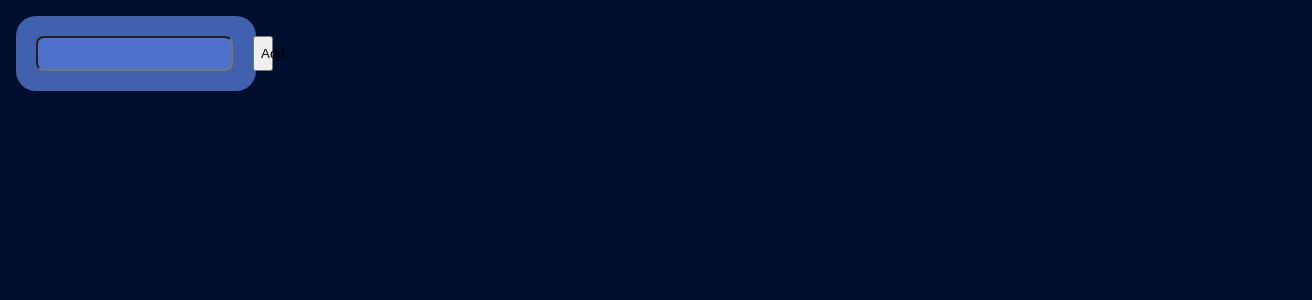
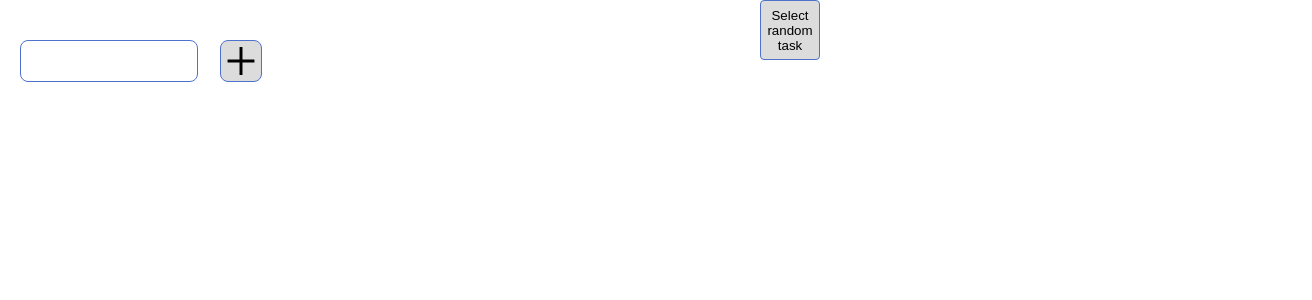
Before and after one commit to DavidVas/Task-Generator, a React (Create React App) app: page / in a window 1280 px wide. Shown: the top 300 px of the page, 1312 px wide, since content can reach past the window. Built offline with nearby package versions, Linux system fonts and the light colour scheme; the HTML template or start-up script is replaced by a standard one.

Commit message:
Fix scrolling box

```diff
--- a/package.json
+++ b/package.json
@@ -12,6 +12,7 @@
     "@types/react-dom": "^18.0.10",
     "react": "^18.2.0",
     "react-dom": "^18.2.0",
+    "react-icons": "^4.7.1",
     "react-scripts": "5.0.1",
     "typescript": "^4.9.4",
     "web-vitals": "^2.1.4"
--- a/src/App.tsx
+++ b/src/App.tsx
@@ -1,18 +1,44 @@
 import { useState } from "react";
 import AddTask from "./Components/AddTask";
+import Button from "./Components/Button";
 import Stack from "./Components/Stack";
 import Task, { TaskModel } from "./Components/Task";
+import Tile from "./Components/Tile";
 
 function App() {
   const [tasks, setTasks] = useState<TaskModel[]>([]);
+  const [selectedTask, setSelectedTask] = useState<TaskModel>();
+
+  const addTaskFunction = (name: string) => {
+    setTasks(oldTasks => [...oldTasks, { name: name, weight: 1 }, { name: name, weight: 1 },{ name: name, weight: 1 },{ name: name, weight: 1 },{ name: name, weight: 1 },{ name: name, weight: 1 },{ name: name, weight: 1 },{ name: name, weight: 1 },{ name: name, weight: 1 }, { name: name, weight: 1 },{ name: name, weight: 1 },{ name: name, weight: 1 },{ name: name, weight: 1 },{ name: name, weight: 1 },{ name: name, weight: 1 },{ name: name, weight: 1 },{ name: name, weight: 1 },{ name: name, weight: 1 },{ name: name, weight: 1 },])
+  };
+
+  const selectRandomTask = () => {
+    const selectedIndex = Math.floor(Math.random() * tasks.length);
+    setSelectedTask(tasks[selectedIndex]);
+  }
 
   return (
-    <div style={{background: "#010E2D", width: "100%", minWidth: "100vh", height: "100vh", minHeight: "100vh", padding: "16px" }}>
-      <Stack>
-        {tasks.map((task) => <Task name={task.name} weight={task.weight}/>)}
-        <AddTask addTask={(name: string) => {
-            setTasks(oldTasks => [...oldTasks, {name: name, weight: 1}])
-          }}/>
+    <div style={{ height: "100vh", overflow: "hidden" }}>
+      <Stack orientation="horizontal">
+
+        <div style={{ boxSizing: "border-box", padding: "20px", height: "100vh", overflowY: "scroll" }}>
+          <Stack>
+            <Stack gridGap="8px">
+              {tasks.map((task) => <Task name={task.name} weight={task.weight} />)}
+            </Stack>
+            <AddTask addTask={addTaskFunction} />
+          </Stack>
+        </div>
+
+        <Stack>
+          <Button onClick={selectRandomTask} size={"60px"} />
+          {selectedTask &&
+            <Tile>
+              {selectedTask?.name}
+            </Tile>}
+        </Stack>
+
       </Stack>
     </div>
   );
--- /dev/null
+++ b/src/Components/AddTask.css
@@ -0,0 +1,10 @@
+.button {
+    border-radius: 4px;
+    border: 1px solid #4e72cc;
+    background-color: #dcdcdc;
+}
+
+.button:active {
+    background-color: #a3a3a3;
+    border: 2px solid #4e72cc;
+}
--- a/src/Components/AddTask.tsx
+++ b/src/Components/AddTask.tsx
@@ -1,5 +1,6 @@
 import { useState } from "react";
 import Tile from "./Tile";
+import { AiOutlinePlus } from "react-icons/ai";
 
 interface AddTaskProps {
     addTask: Function,
@@ -12,16 +13,24 @@
         <Tile>
             <div style={
                 {
-                    display: "grid", gridTemplateColumns: "1fr 20px", gridGap: "20px"
+                    display: "grid", gridTemplateColumns: "1fr 40px", gridGap: "40px"
                 }
             }>
-                <input style={{borderRadius: "8px", background: "#4e72cc", padding: "8px"}} value={name} onChange={(event) => {
+
+                <input style={
+                    {verticalAlign: "middle", borderRadius: "8px", border: "1px solid #4e72cc", fontSize: "16px", width: "100%", padding: "8px"}
+                } value={name} onChange={(event) => {
                     setName(event.target.value);
                 }}></input>
-                <button onClick={() => {
-                    addTask(name);
-                    setName('');
-                }}>Add</button>
+                <AiOutlinePlus className='button' style={
+                    {borderRadius: "8px", border: "1px solid #4e72cc", width: "40px", height: "40px"}
+                } onClick={() => {
+                    if (name) {
+                        addTask(name);
+                        setName('');
+                    }
+                }}>
+                </AiOutlinePlus>
             </div>
         </Tile>
     );
--- /dev/null
+++ b/src/Components/Button.css
@@ -0,0 +1,10 @@
+.button {
+    border-radius: 4px;
+    border: 1px solid #4e72cc;
+    background-color: #dcdcdc;
+}
+
+.button:active {
+    background-color: #a3a3a3;
+    border: 2px solid #4e72cc;
+}
--- /dev/null
+++ b/src/Components/Button.tsx
@@ -0,0 +1,14 @@
+import './Button.css';
+
+export interface ButtonProps {
+    onClick: Function;
+    size: string;
+
+}
+
+export default function Button({onClick, size}: ButtonProps) {
+    return (<button className='button'
+    style={{height: size, width: size}}
+        onClick={() => onClick()}>Select random task</button>
+    );
+}
--- a/src/Components/Stack.tsx
+++ b/src/Components/Stack.tsx
@@ -2,15 +2,17 @@
     children: React.ReactNode | React.ReactNode[],
     orientation?: Orientation,
     gridGap?: string,
+    scrollable?: Boolean,
 }
 
 type Orientation = "horizontal" | "vertical";
 
-export default function Stack({children, orientation = "vertical", gridGap = "16px"}: StackProps) {
+export default function Stack({children, orientation = "vertical", gridGap = "20px"}: StackProps) {
     const gridAutoFlow = orientation === "horizontal" ? "column" : "row";
 
     return (
-        <div style={{display: "grid", gridGap: gridGap, gridAutoFlow: gridAutoFlow}}>
+        <div style={{ display: "grid", gridGap: gridGap, gridAutoFlow: gridAutoFlow
+        }}>
             {children}
         </div>
     );
--- a/src/Components/Task.tsx
+++ b/src/Components/Task.tsx
@@ -10,10 +10,11 @@
         <Tile>
             <div style={
                 {
-                    display: "grid", gridTemplateColumns: "1fr 20px", gridGap: "20px"
+                    display: "grid", gridTemplateColumns: "1fr 40px", gridGap: "20px",
+                    border: "1px solid #4e72cc", borderRadius: "8px",
                 }
             }>
-                <div style={{verticalAlign: "middle", borderRadius: "8px", background: "#4e72cc", padding: "8px"}}>{name}</div>
+                <div style={{verticalAlign: "middle", borderRadius: "8px", padding: "8px"}}>{name}</div>
                 <div style={{margin: "auto"}}>{weight}</div>
             </div>
         </Tile>
--- a/src/Components/Tile.tsx
+++ b/src/Components/Tile.tsx
@@ -6,7 +6,7 @@
     return (
         <div style={
             {
-                borderRadius: "20px", background: "#4160AD", padding: "20px", maxWidth: "200px"
+                maxWidth: "240px", maxHeight: "120px"
             }
         }>
             {children}
--- a/src/index.css
+++ b/src/index.css
@@ -1,13 +1,67 @@
-body {
+/* body {
   margin: 0;
   font-family: -apple-system, BlinkMacSystemFont, 'Segoe UI', 'Roboto', 'Oxygen',
     'Ubuntu', 'Cantarell', 'Fira Sans', 'Droid Sans', 'Helvetica Neue',
     sans-serif;
   -webkit-font-smoothing: antialiased;
   -moz-osx-font-smoothing: grayscale;
+} */
+
+/* code {
+  font-family: source-code-pro, Menlo, Monaco, Consolas, 'Courier New',
+    monospace;
+} */
+
+html, body, div, span, applet, object, iframe,
+h1, h2, h3, h4, h5, h6, p, blockquote, pre,
+a, abbr, acronym, address, big, cite, code,
+del, dfn, em, img, ins, kbd, q, s, samp,
+small, strike, strong, sub, sup, tt, var,
+b, u, i, center,
+dl, dt, dd, ol, ul, li,
+fieldset, form, label, legend,
+table, caption, tbody, tfoot, thead, tr, th, td,
+article, aside, canvas, details, embed,
+figure, figcaption, footer, header, hgroup,
+menu, nav, output, ruby, section, summary,
+time, mark, audio, video {
+	margin: 0;
+	padding: 0;
+	border: 0;
+	font-size: 100%;
+	font: inherit;
+	vertical-align: baseline;
+}
+/* HTML5 display-role reset for older browsers */
+article, aside, details, figcaption, figure,
+footer, header, hgroup, menu, nav, section {
+	display: block;
+}
+body {
+	line-height: 1;
+}
+ol, ul {
+	list-style: none;
+}
+blockquote, q {
+	quotes: none;
+}
+blockquote:before, blockquote:after,
+q:before, q:after {
+	content: '';
+	content: none;
+}
+table {
+	border-collapse: collapse;
+	border-spacing: 0;
 }
 
-code {
-  font-family: source-code-pro, Menlo, Monaco, Consolas, 'Courier New',
-    monospace;
-}
+::-webkit-scrollbar {
+	-webkit-appearance: none;
+	width: 7px;
+  }
+  ::-webkit-scrollbar-thumb {
+	border-radius: 4px;
+	background-color: rgba(0, 0, 0, .5);
+	-webkit-box-shadow: 0 0 1px rgba(255, 255, 255, .5);
+  }
```
Also changed, not shown: 1 other file (tests, documents, lock files or other folders).
